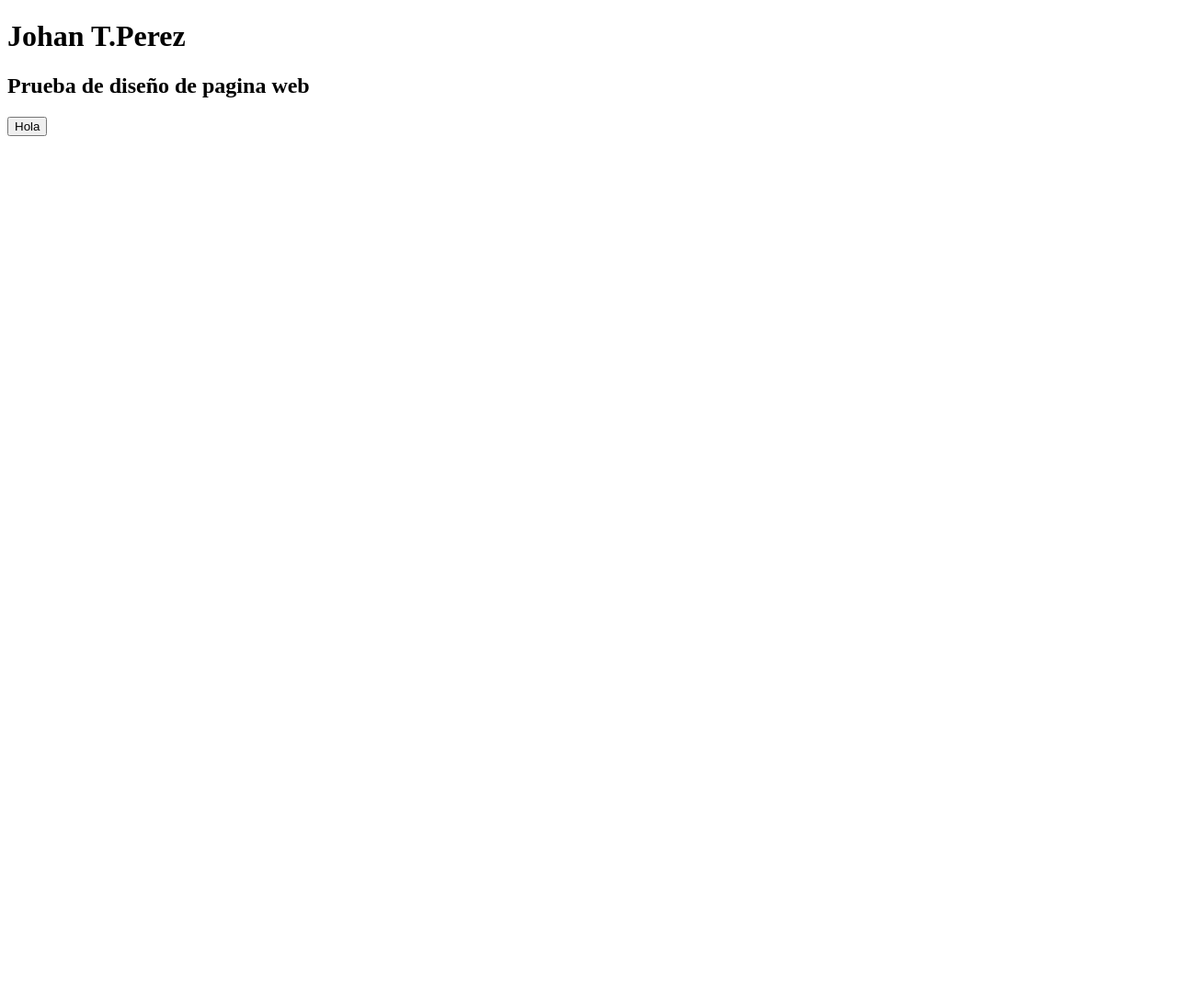
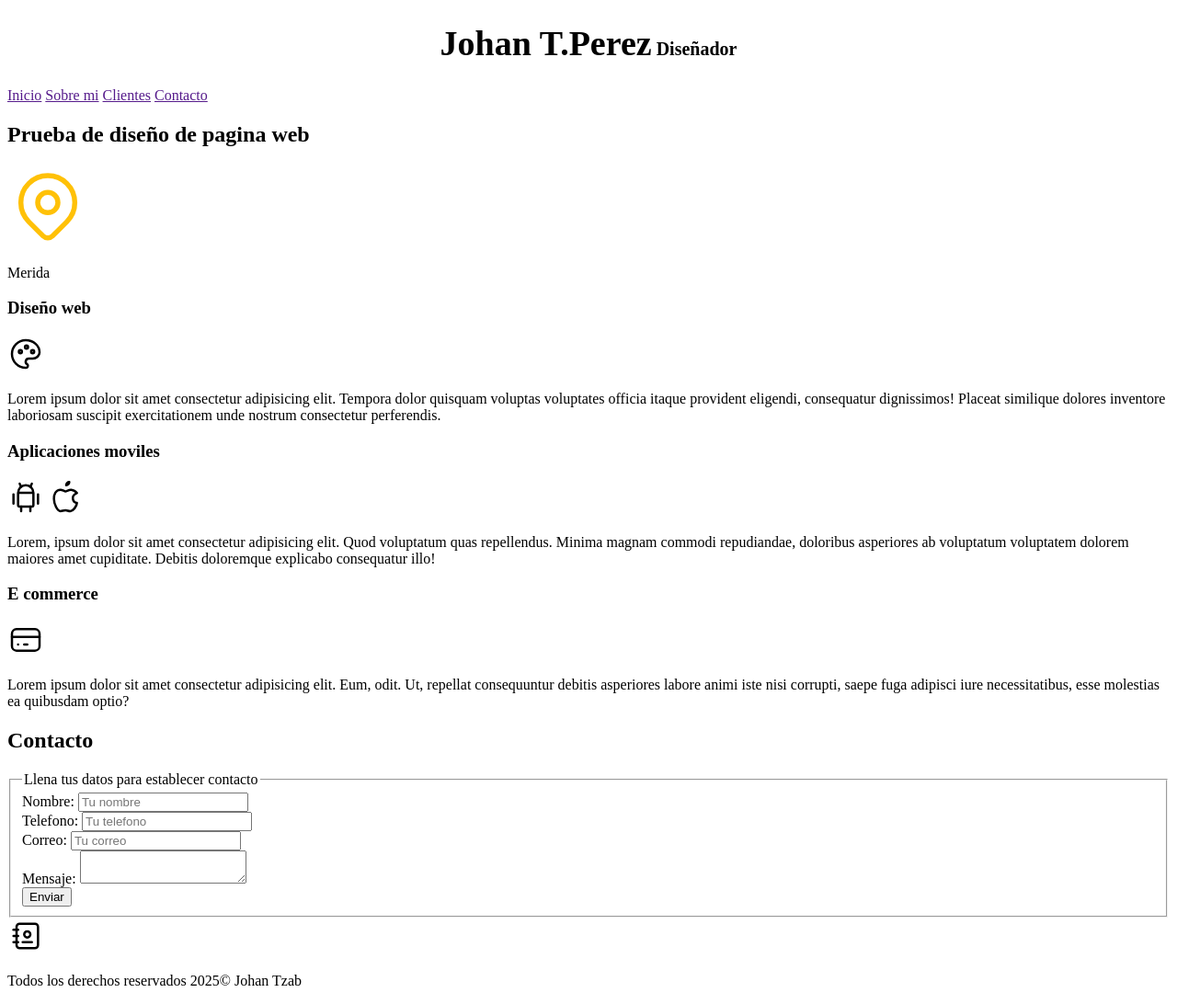
Before and after one commit to Johan5348/Programacion-WEB, a plain HTML site: page Developer-page-7SA/Index.html in a window 1280 px wide. Shown: the whole page at 92% size. Before the commit the page ends 800 px from the top, so only its background shows below. Drawn offline with Linux system fonts and the light colour scheme.

Commit message:
Iniciando CSS

```diff
--- a/Developer-page-7SA/Index.html
+++ b/Developer-page-7SA/Index.html
@@ -3,15 +3,92 @@
 <head>
     <meta charset="UTF-8">
     <meta name="viewport" content="width=device-width, initial-scale=1.0">
+    <link rel="preload" href="css/styles.css"as="style">
+    <link rel="stylesheet" href="styles.css">
     <title>Document</title>
 </head>
 <body>
-    <h1> Johan T.Perez </h1>
-
-
-
-    <h2> Prueba de diseño de pagina web</h2>
-
-    <button> Hola</button>
+    <header>
+         <h1 class="Titulo"> Johan T.Perez<span> Diseñador</span></h1>
+    </header>
+    <nav>
+        <a href="">Inicio</a>
+        <a href="">Sobre mi</a>
+        <a href="">Clientes</a>
+        <a href="">Contacto</a>
+    </nav>
+    <section>
+        <h2> Prueba de diseño de pagina web</h2>
+        <svg xmlns="http://www.w3.org/2000/svg" viewBox="0 0 24 24" fill="none" stroke=#ffc107 stroke-linecap="round" stroke-linejoin="round" width="88" height="88" stroke-width="1.5"> <path d="M9 11a3 3 0 1 0 6 0a3 3 0 0 0 -6 0"></path> <path d="M17.657 16.657l-4.243 4.243a2 2 0 0 1 -2.827 0l-4.244 -4.243a8 8 0 1 1 11.314 0z"></path> </svg>
+         <p>Merida</p>
+    </section>
+    <main>
+    <h3> Diseño web</h3>
+    <svg xmlns="http://www.w3.org/2000/svg" viewBox="0 0 24 24" fill="none" stroke=#000 stroke-linecap="round" stroke-linejoin="round" width="40" height="40" stroke-width="1.5">
+        <path d="M12 21a9 9 0 0 1 0 -18c4.97 0 9 3.582 9 8c0 1.06 -.474 2.078 -1.318 2.828c-.844 .75 -1.989 1.172 -3.182 1.172h-2.5a2 2 0 0 0 -1 3.75a1.3 1.3 0 0 1 -1 2.25"></path>
+        <path d="M8.5 10.5m-1 0a1 1 0 1 0 2 0a1 1 0 1 0 -2 0"></path>
+        <path d="M12.5 7.5m-1 0a1 1 0 1 0 2 0a1 1 0 1 0 -2 0"></path>
+        <path d="M16.5 10.5m-1 0a1 1 0 1 0 2 0a1 1 0 1 0 -2 0"></path>
+      </svg>
+    <p>Lorem ipsum dolor sit amet consectetur adipisicing elit. Tempora dolor quisquam voluptas voluptates officia itaque provident eligendi, consequatur dignissimos! Placeat similique dolores inventore laboriosam suscipit exercitationem unde nostrum consectetur perferendis.</p>
+    <section>
+        <h3> Aplicaciones moviles</h3>
+        <svg xmlns="http://www.w3.org/2000/svg" viewBox="0 0 24 24" fill="none" stroke=#000 stroke-linecap="round" stroke-linejoin="round" width="40" height="40" stroke-width="1.5"> <path d="M4 10l0 6"></path> <path d="M20 10l0 6"></path> <path d="M7 9h10v8a1 1 0 0 1 -1 1h-8a1 1 0 0 1 -1 -1v-8a5 5 0 0 1 10 0"></path> <path d="M8 3l1 2"></path> <path d="M16 3l-1 2"></path> <path d="M9 18l0 3"></path> <path d="M15 18l0 3"></path> </svg> <svg xmlns="http://www.w3.org/2000/svg" viewBox="0 0 24 24" fill="none" stroke=#000000 stroke-linecap="round" stroke-linejoin="round" width="40" height="40" stroke-width="1.5">
+            <path d="M8.286 7.008c-3.216 0 -4.286 3.23 -4.286 5.92c0 3.229 2.143 8.072 4.286 8.072c1.165 -.05 1.799 -.538 3.214 -.538c1.406 0 1.607 .538 3.214 .538s4.286 -3.229 4.286 -5.381c-.03 -.011 -2.649 -.434 -2.679 -3.23c-.02 -2.335 2.589 -3.179 2.679 -3.228c-1.096 -1.606 -3.162 -2.113 -3.75 -2.153c-1.535 -.12 -3.032 1.077 -3.75 1.077c-.729 0 -2.036 -1.077 -3.214 -1.077z"></path>
+            <path d="M12 4a2 2 0 0 0 2 -2a2 2 0 0 0 -2 2"></path>
+          </svg>
+        <p>Lorem, ipsum dolor sit amet consectetur adipisicing elit. Quod voluptatum quas repellendus. Minima magnam commodi repudiandae, doloribus asperiores ab voluptatum voluptatem dolorem maiores amet cupiditate. Debitis doloremque explicabo consequatur illo!</p>
+    </section>
+    <section>
+        <h3> E commerce</h3>
+        <svg xmlns="http://www.w3.org/2000/svg" viewBox="0 0 24 24" fill="none" stroke="currentColor" stroke-linecap="round" stroke-linejoin="round" width="40" height="40" stroke-width="1.5">
+            <path d="M3 5m0 3a3 3 0 0 1 3 -3h12a3 3 0 0 1 3 3v8a3 3 0 0 1 -3 3h-12a3 3 0 0 1 -3 -3z"></path>
+            <path d="M3 10l18 0"></path>
+            <path d="M7 15l.01 0"></path>
+            <path d="M11 15l2 0"></path>
+          </svg>
+        <p>Lorem ipsum dolor sit amet consectetur adipisicing elit. Eum, odit. Ut, repellat consequuntur debitis asperiores labore animi iste nisi corrupti, saepe fuga adipisci iure necessitatibus, esse molestias ea quibusdam optio?</p>
+    </section>
+</main>
+<section>
+    <h2>Contacto</h2>
+    <form>
+<fieldset>
+    <legend>
+Llena tus datos para establecer contacto</legend>
+<div>
+    <label>Nombre:</label>
+    <input type="text"placeholder="Tu nombre">
+</div>
+<div>
+    <label>Telefono:</label>
+    <input type="tel"placeholder="Tu telefono">
+</div>
+<div>
+    <label>Correo:</label>
+    <input type="email"placeholder="Tu correo">
+</div>
+<div>
+    <label>Mensaje:
+        <textarea></textarea>
+    </label>
+</div>
+<div>
+    <input type="submit" value ="Enviar">
+</div>
+</fieldset>
+    </form>
+    <svg xmlns="http://www.w3.org/2000/svg" viewBox="0 0 24 24" fill="none" stroke="currentColor" stroke-linecap="round" stroke-linejoin="round" width="40" height="40" stroke-width="1.5">
+        <path d="M20 6v12a2 2 0 0 1 -2 2h-10a2 2 0 0 1 -2 -2v-12a2 2 0 0 1 2 -2h10a2 2 0 0 1 2 2z"></path>
+        <path d="M10 16h6"></path>
+        <path d="M13 11m-2 0a2 2 0 1 0 4 0a2 2 0 1 0 -4 0"></path>
+        <path d="M4 8h3"></path>
+        <path d="M4 12h3"></path>
+        <path d="M4 16h3"></path>
+      </svg>
+</section>
+<footer>
+    <p>Todos los derechos reservados 2025© Johan Tzab</p>
+</footer>
 </body>
 </html>
--- /dev/null
+++ b/Developer-page-7SA/Proyecto pagina/style.css
@@ -0,0 +1,69 @@
+
+@import url('https://fonts.googleapis.com/css2?family=Poppins:wght@400;500;600;700&display=swap');
+*{
+    font-family: "Poppins", sans-serif;
+    margin: 0;
+    padding: 0;
+    scroll-padding-top: 2rem;
+    box-sizing: border-box;
+    scroll-behavior: smooth;
+    list-style: none;
+    text-decoration:none;
+}
+:root{
+ --text-color:#161616;
+ --hover-color:hsl(0,0%,14%);
+ --bg-color:#fff;
+}
+img{
+    width: 100%;
+}
+body{
+    color:var(--text-color)
+}
+.main{
+    overflow-x: hidden;
+}
+section{
+    padding: 4rem 0 3rem;
+}
+.container{
+    max-width:968px;
+    width: 100%;
+    margin: auto;
+}
+header{
+    display: block;
+    width: 100%;
+    position: fixed;
+    top: 0%;
+    left: 0%;
+    z-index: 100;
+}
+.logo img{
+    width: 41px;
+}
+.nav{
+    display: flex;
+    align-items: center;
+    justify-content: space-between;
+    padding: 10px 0;
+}
+#menu-icon {
+    font-size: 24px;
+    cursor: pointer;
+    display: none;
+}
+.navbar{
+    display: flex;
+    column-gap: 2rem;
+}
+.navbar a{
+    font-size: 1rem;
+    font-weight: 500;
+    background: linear-gradient(#161616,#dddcfa);
+    color: transparent;
+    -webkit-background-clip: text;
+    background-clip: text;
+
+}
--- /dev/null
+++ b/Developer-page-7SA/styles.css
@@ -0,0 +1,14 @@
+html{
+    font-size: 62.5%;
+
+}
+body{
+    font-size: 16px;
+}
+.Titulo{
+text-align: center;
+font-size: 3.8rem;
+}
+.Titulo span{
+    font-size: 2rem;
+}
```
Also changed, not shown: Developer-page-7SA/Proyecto pagina/Index.html (added, +29 -0 lines), Developer-page-7SA/Proyecto pagina/img/buds.png (added), Developer-page-7SA/Proyecto pagina/img/home.png (added), Developer-page-7SA/Proyecto pagina/img/logo.png (added), Developer-page-7SA/Proyecto pagina/img/shop1.png (added), Developer-page-7SA/Proyecto pagina/img/shop2.png (added), Developer-page-7SA/Proyecto pagina/img/shop4.png (added), Developer-page-7SA/Proyecto pagina/img/shop5.png (added), Developer-page-7SA/Proyecto pagina/img/shop6.png (added), Developer-page-7SA/Proyecto pagina/img/specs.png (added), 1 other file.
